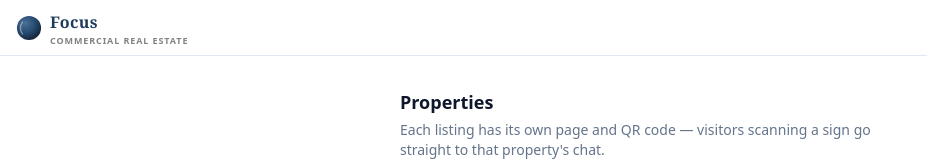
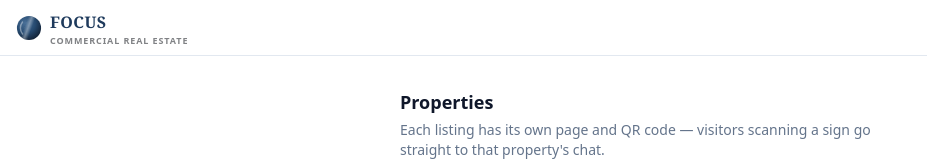
Before and after one commit to tpschock/QR, a Next.js app: page / in a window 1280 px wide. Shown: the top 161 px of the page, without its empty margins (0-927 px from the left). Built offline with nearby package versions, Linux system fonts and the light colour scheme.

Commit message:
Update FocusLogo.tsx

```diff
--- a/components/FocusLogo.tsx
+++ b/components/FocusLogo.tsx
@@ -8,6 +8,14 @@ export default function FocusLogo({ className = "" }: { className?: string }) {
             <stop offset="55%" stopColor="#264A70" />
             <stop offset="100%" stopColor="#122236" />
           </radialGradient>
+          <linearGradient id="focus-shimmer" x1="0" y1="0" x2="1" y2="0">
+            <stop offset="0%" stopColor="#ffffff" stopOpacity="0" />
+            <stop offset="50%" stopColor="#ffffff" stopOpacity="0.35" />
+            <stop offset="100%" stopColor="#ffffff" stopOpacity="0" />
+          </linearGradient>
+          <clipPath id="focus-clip">
+            <circle cx="14" cy="14" r="13" />
+          </clipPath>
         </defs>
         <circle cx="14" cy="14" r="13" fill="url(#focus-navy)" />
         <path
@@ -17,9 +25,19 @@ export default function FocusLogo({ className = "" }: { className?: string }) {
           strokeWidth="1.5"
           strokeLinecap="round"
         />
+        <g clipPath="url(#focus-clip)">
+          <rect
+            x="-6"
+            y="-6"
+            width="8"
+            height="40"
+            fill="url(#focus-shimmer)"
+            className="animate-shimmer motion-reduce:hidden"
+          />
+        </g>
       </svg>
       <div className="leading-none">
-        <div className="font-serif text-base font-bold tracking-wide text-brand-navy">
+        <div className="font-serif text-base font-bold uppercase tracking-wide text-brand-navy">
           Focus
         </div>
         <div className="mt-0.5 text-[9px] font-semibold uppercase tracking-widest text-brand-grey">
```
